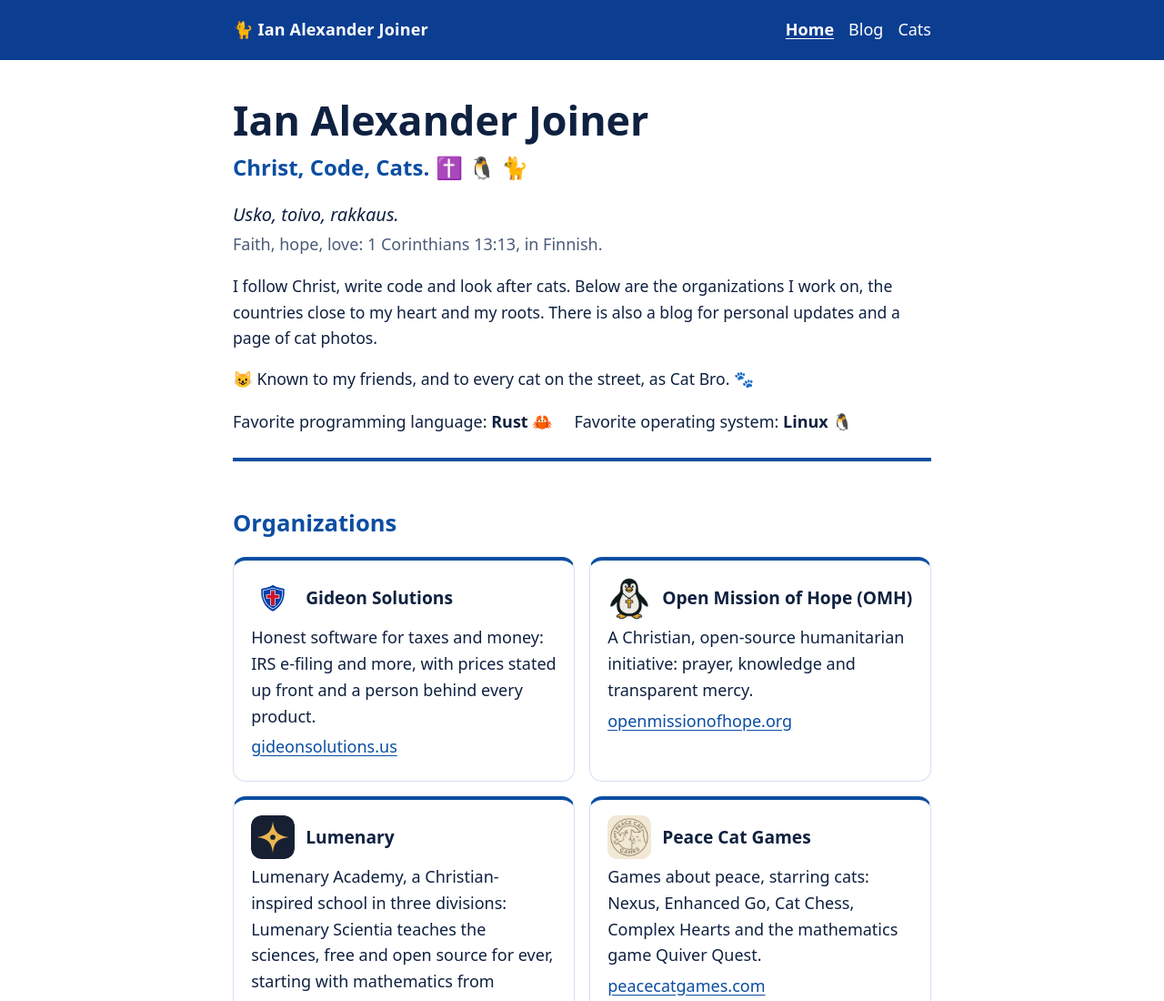
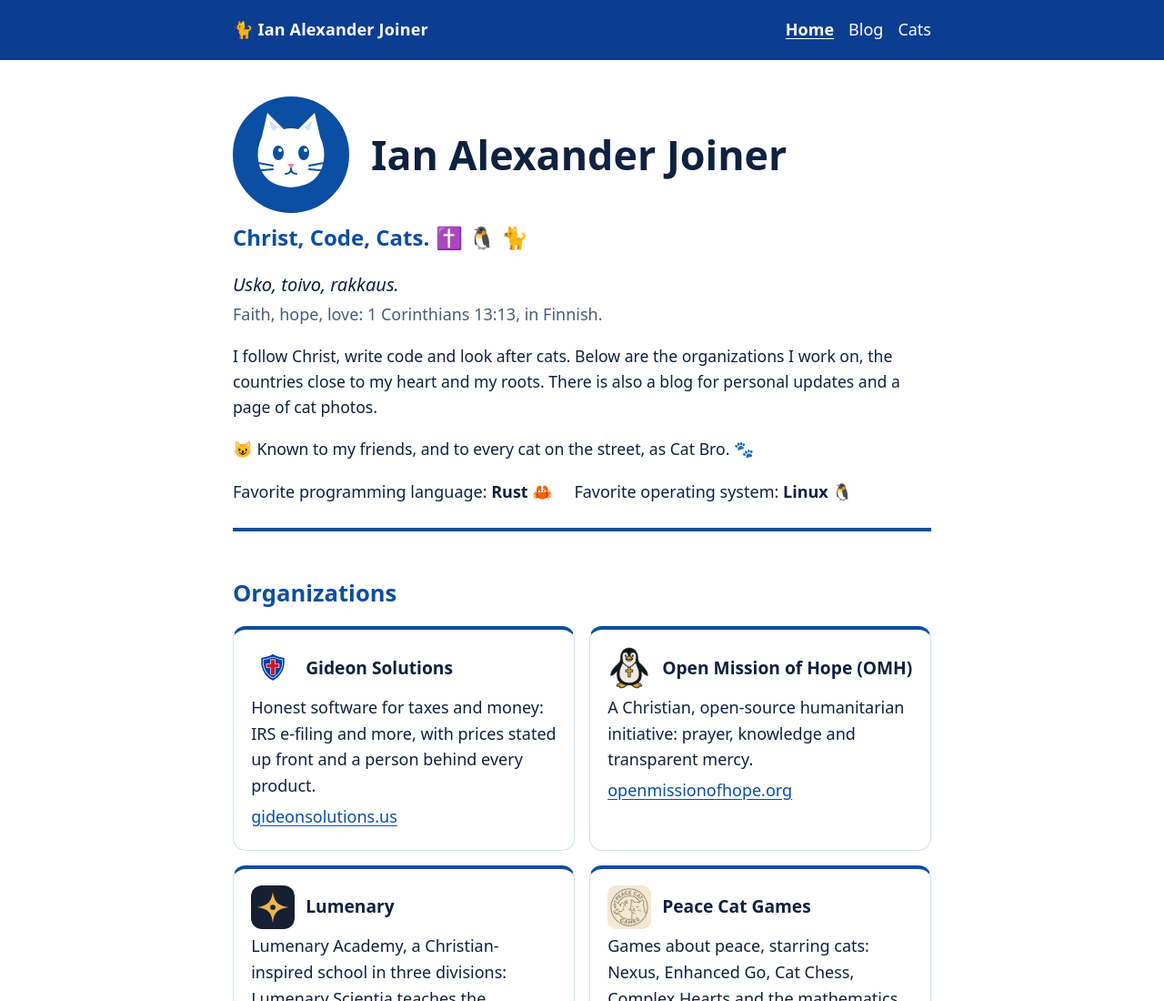
Before and after one commit to iajoiner/iajoiner.github.io, an Astro site: page / in a window 1280 px wide. Shown: the top 1100 px of the page at 91% size. Built offline with nearby package versions, Linux system fonts and the light colour scheme; Astro itself is replaced by a stand-in of ours.

Commit message:
A cat for a face: a drawn cat at the top until face.jpg is added
Co-Authored-By: Claude Opus 5.5 <noreply@anthropic.com>

```diff
--- a/src/components/Home.astro
+++ b/src/components/Home.astro
@@ -13,6 +13,7 @@ import haapavesi from "../assets/orgs/haapavesi.svg";
 import lumenary from "../assets/orgs/lumenary.svg";
 import omh from "../assets/orgs/omh.png";
 import pcg from "../assets/orgs/pcg.png";
+import drawnCat from "../assets/cat-face.svg";
 
 interface Props {
   lang: Lang;
@@ -21,12 +22,19 @@ interface Props {
 const { lang } = Astro.props;
 const h = HOME[lang];
 const ICONS: Record<OrgKey, ImageMetadata> = { gideon, omh, lumenary, pcg, haapavesi, coauthored };
+
+/** My face is a cat: src/assets/cats/face.jpg (or .png, .webp) once there is one, a drawn cat until then. */
+const faces = import.meta.glob<{ default: ImageMetadata }>("../assets/cats/face.{jpg,jpeg,png,webp,avif,JPG,JPEG,PNG}", { eager: true });
+const face = Object.values(faces)[0]?.default ?? drawnCat;
 ---
 
 <Base lang={lang} title="Ian Alexander Joiner" page="home">
   <section class="hero" aria-labelledby="name">
-    <h1 id="name">Ian Alexander Joiner</h1>
-    <p class="tagline"><span lang="en">Christ, Code, Cats.</span> <Emoji e="✝️" /> <Emoji e="🐧" /> <Emoji e="🐈" /></p>
+    <div class="hero-head">
+      <Image src={face} alt="" width={128} height={128} class="face" loading="eager" />
+      <h1 id="name">Ian Alexander Joiner</h1>
+    </div>
+    <p class="tagline"><span lang="en">Christ, Code, Cats.</span> <span class="nowrap"><Emoji e="✝️" /> <Emoji e="🐧" /> <Emoji e="🐈" /></span></p>
     {h.taglineGloss && <p class="gloss">{h.taglineGloss}</p>}
     <p class="motto" lang="fi">Usko, toivo, rakkaus.</p>
     <p class="gloss">{h.mottoGloss}</p>
--- a/src/styles/global.css
+++ b/src/styles/global.css
@@ -311,3 +311,25 @@ footer.site p {
   flex-wrap: wrap;
   gap: 0.4rem 1.5rem;
 }
+.hero-head {
+  display: flex;
+  flex-wrap: wrap;
+  align-items: center;
+  gap: 1rem 1.5rem;
+  margin-bottom: 0.5rem;
+}
+.hero-head h1 {
+  margin: 0;
+}
+.face {
+  width: 128px;
+  height: 128px;
+  border-radius: 50%;
+  object-fit: cover;
+  border: 4px solid var(--accent);
+  background: var(--accent);
+  flex: none;
+}
+.nowrap {
+  white-space: nowrap;
+}
```
Also changed, not shown: README.md, src/assets/cat-face.svg (added).
